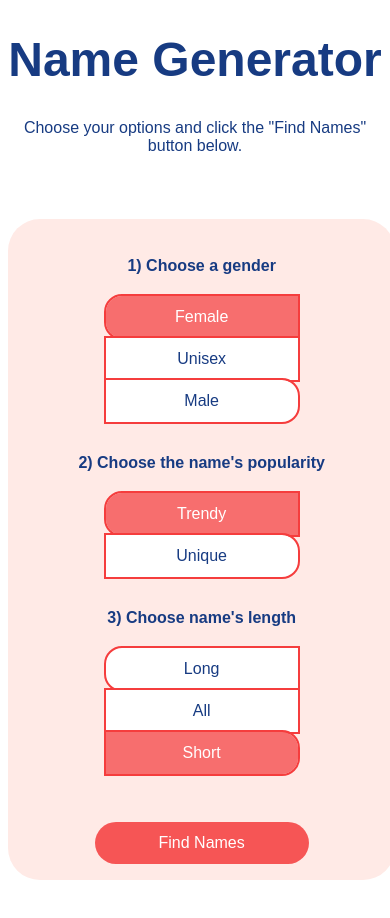
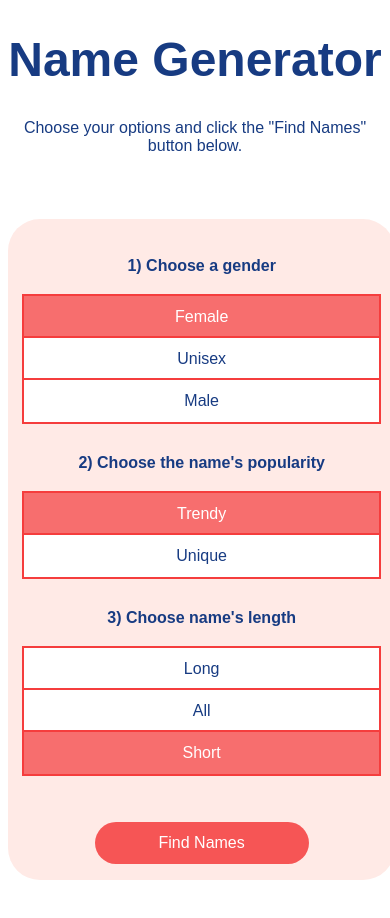
Before and after one commit to becathey/name-generator-nuxt, a Nuxt app: page / in a window 390 px wide. Shown: the top 918 px of the page. Built offline with nearby package versions, Linux system fonts and the light colour scheme.

Commit message:
Add responsive media queries

```diff
--- a/app.vue
+++ b/app.vue
@@ -93,5 +93,4 @@ h1 {font-size: 3rem;}
   flex-wrap: wrap;
   margin-top: 3rem;
 }
-/* 623px */
 </style>
--- a/components/Option.vue
+++ b/components/Option.vue
@@ -64,4 +64,20 @@ const computeButtonClasses = (value, index) => {
   background-color: hsl(360, 90%, 70%);
   color: white;
 }
+@media (max-width: 40rem) {
+  .option {
+    width: 8rem;
+  }
+}
+@media (max-width: 424px) {
+  .option {
+    width: 100%;
+  }
+  .option-left {
+    border-radius: 0;
+  }
+  .option-right {
+    border-radius: 0;
+  }
+}
 </style>
```
